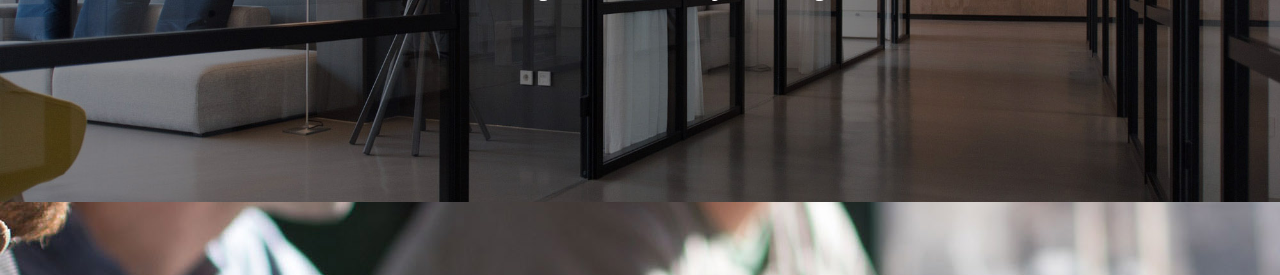
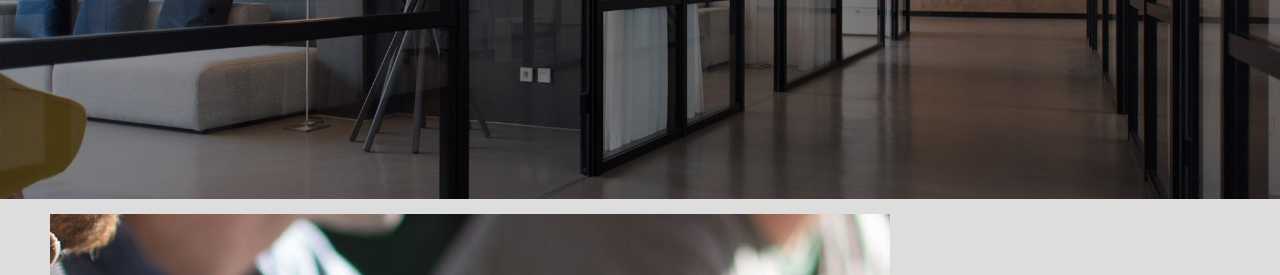
Before and after one commit to alanawolo/homework4, a plain HTML site: page index.html in a window 1280 px wide. Shown: the part 304-579 px from the top of the page. Drawn offline with Linux system fonts and the light colour scheme.

Commit message:
finished

```diff
--- a/css/style.css
+++ b/css/style.css
@@ -68,7 +68,7 @@ footer{
 
 .container{
   /*Your code here  */
-  grid: display;
+  display: grid;
   grid-row-gap: 15px;
   grid-template-columns: 100px 500px 100px;
   /*Provided*/
--- a/index.html
+++ b/index.html
@@ -2,10 +2,11 @@
 <html lang="en" dir="ltr">
   <head>
     <meta charset="utf-8">
+    <meta name="viewport" content="width=device-width, initial-scale=1.0">
     <link rel="stylesheet" type="text/css" href="css/html5reset.css">
     <link rel="stylesheet" type="text/css" href="css/style.css">
     <title>New Company Inc.</title>
-    <meta name="viewport" content="width=device-width, initial-scale=1.0">
+
   </head>
   <body>
     <div class="skip"><a href="#main">Skip to Main Content</a></div>
```
